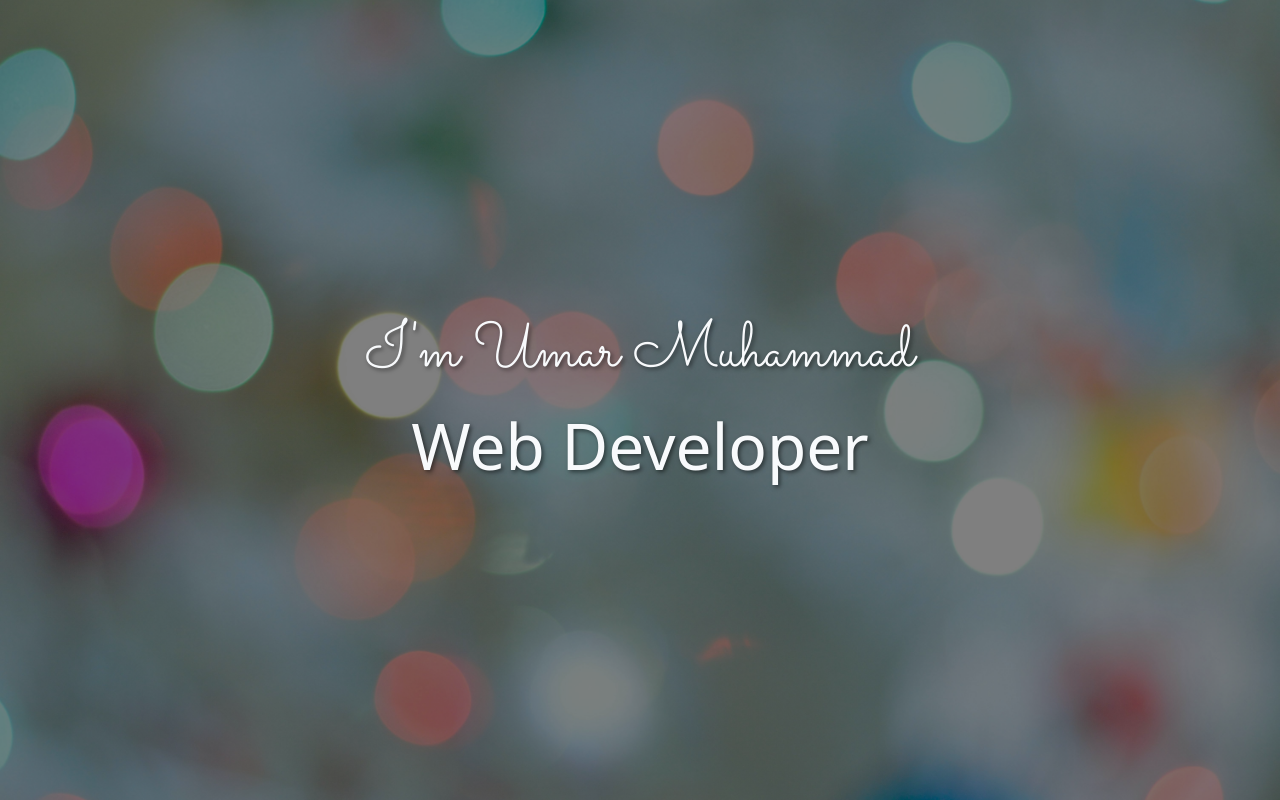
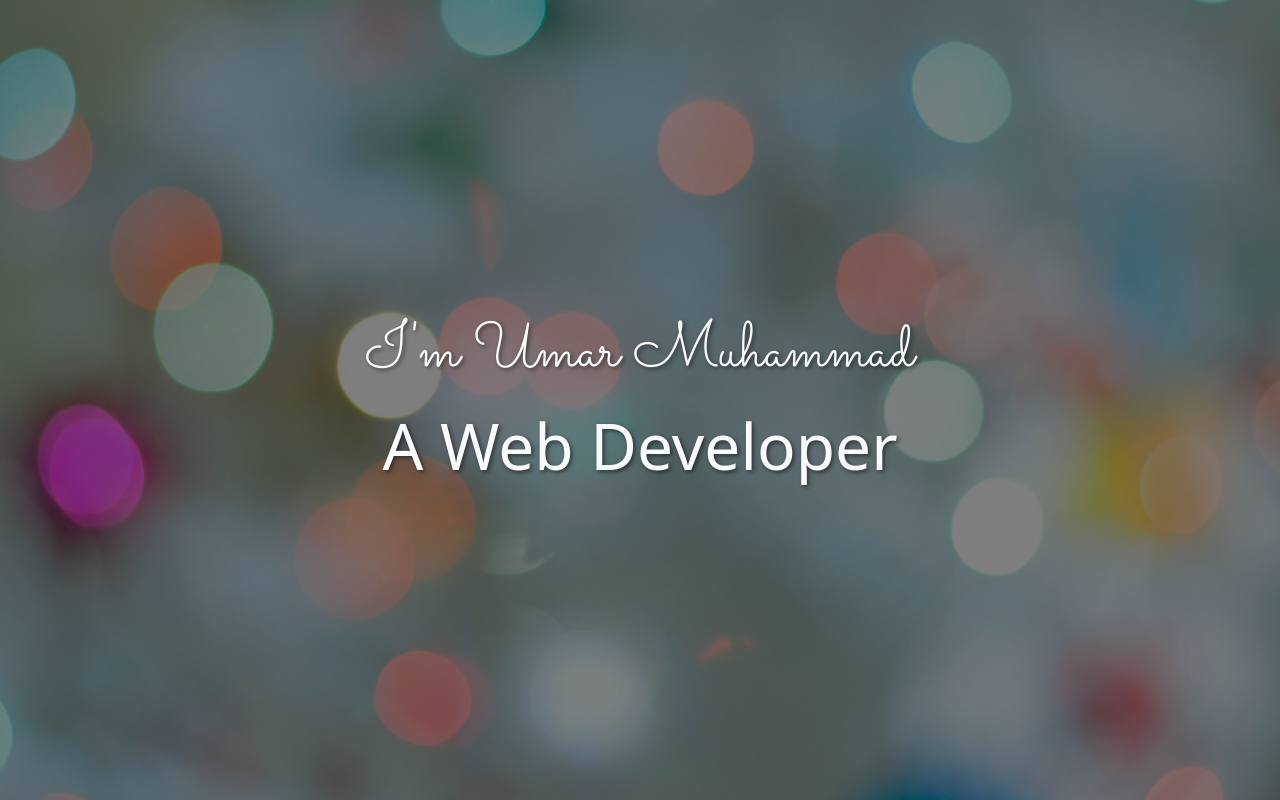
Before and after one commit to Umvr873/capstone2, a plain HTML site: page index.html in a window 1280 px wide. Shown: the top 800 px of the page. Drawn offline with nearby package versions, Linux system fonts and the light colour scheme.

Commit message:
Update index.html

```diff
--- a/index.html
+++ b/index.html
@@ -21,7 +21,7 @@
     <!-- Hero Section -->
     <section class="container-1">
       <h1 class="cursive">I'm Umar Muhammad</h1>
-      <h1>Web Developer</h1>
+      <h1>A Web Developer</h1>
       <div class="scroll-indicator">
         <span></span>
       </div>
```
